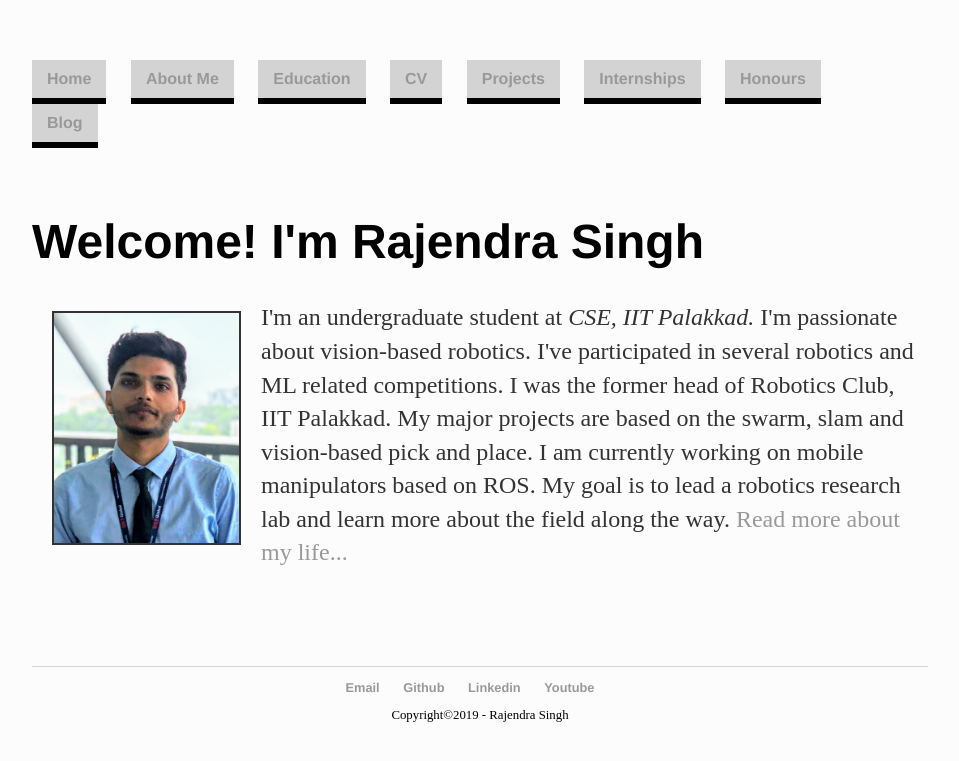
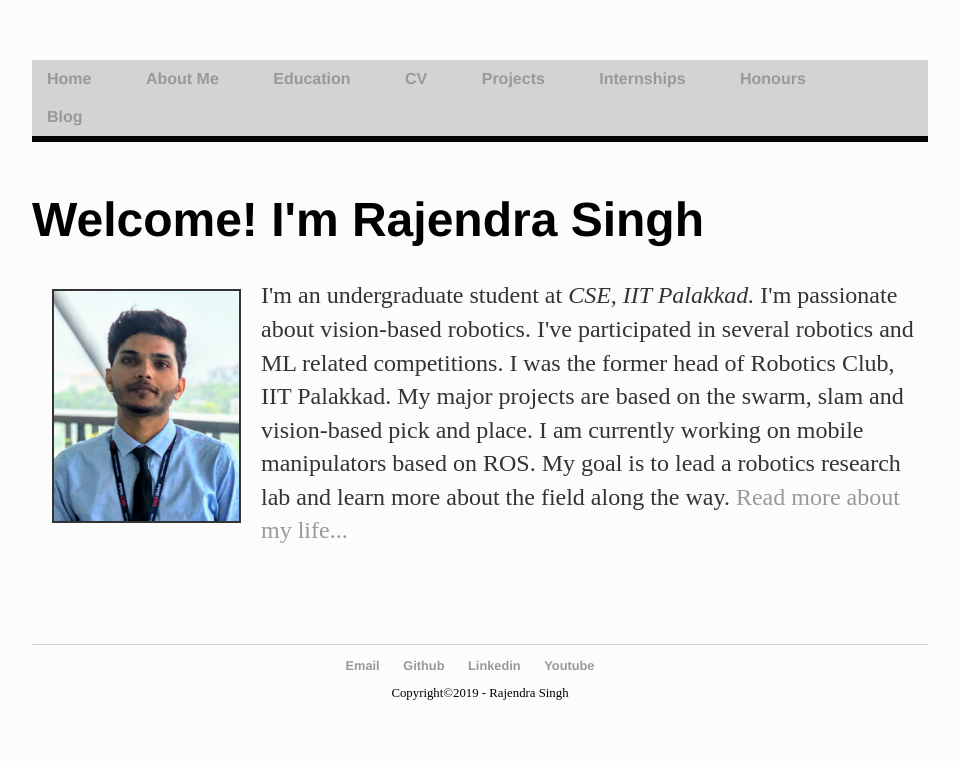
Before and after one commit to iamrajee/iamrajee.github.io, a Jekyll site: the page built from index.html, in a window 1280 px wide. Shown: the top 761 px of the page, without its empty margins (160-1119 px from the left). Built offline with Jekyll 4.4.1, drawn with Linux system fonts in a browser that asks for light colours.

Commit message:
Update main.css

```diff
--- a/css/main.css
+++ b/css/main.css
@@ -43,9 +43,17 @@ ul.posts li {
     list-style: none;
 }
 
-ul.tabs li{
+ul.tabs{
+	margin: 0px;
+	padding: 0px;
+	list-style: none;
+
 	border-bottom: 6px solid black;
   	background-color: lightgrey;
+}
+
+ul.tabs li{
+
 
 /* 	background: none; */
 	color: #222;
```
